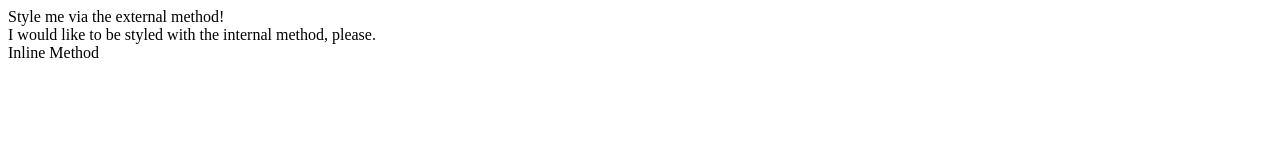
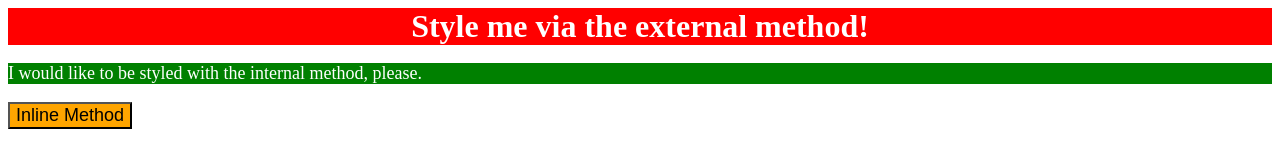
Before and after one commit to a1exanderz/odin-assignments, a plain HTML site: page css-exercises/01-css-methods/index.html in a window 1280 px wide. Drawn offline with Linux system fonts and the light colour scheme.

Commit message:
Finish assignment

```diff
--- /dev/null
+++ b/css-exercises/01-css-methods/index.css
@@ -0,0 +1,7 @@
+.externalStyle {
+  background-color: red;
+  color: white;
+  font-size: 32px;
+  text-align: center;
+  font-weight: bold;
+}
--- a/css-exercises/01-css-methods/index.html
+++ b/css-exercises/01-css-methods/index.html
@@ -5,10 +5,22 @@
     <meta http-equiv="X-UA-Compatible" content="IE=edge" />
     <meta name="viewport" content="width=device-width, initial-scale=1.0" />
     <title>css-methods-01</title>
+    <link rel="stylesheet" href="index.css" />
+    <style>
+      .internalStyle {
+        background-color: green;
+        color: white;
+        font-size: 18px;
+      }
+    </style>
   </head>
   <body>
-    <div>Style me via the external method!</div>
-    <div>I would like to be styled with the internal method, please.</div>
-    <div>Inline Method</div>
+    <div class="externalStyle">Style me via the external method!</div>
+    <p class="internalStyle">
+      I would like to be styled with the internal method, please.
+    </p>
+    <button style="background-color: orange; font-size: 18px">
+      Inline Method
+    </button>
   </body>
 </html>
```
